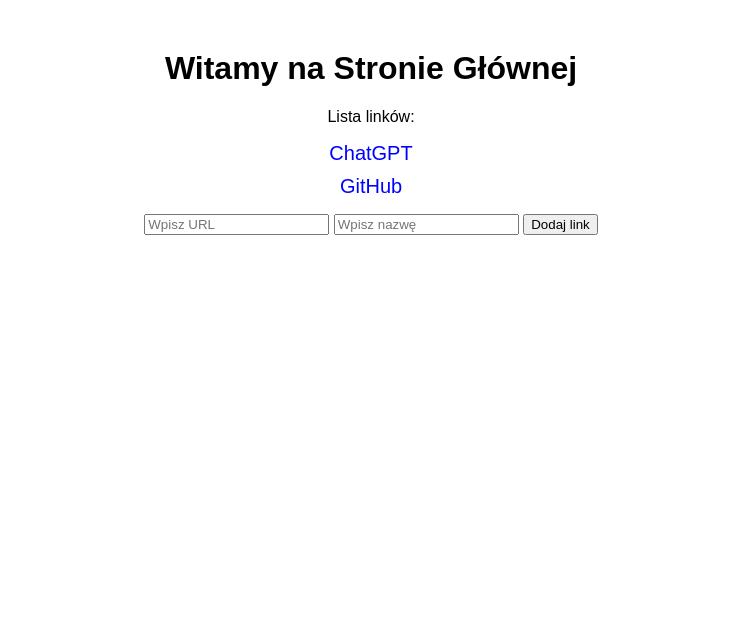
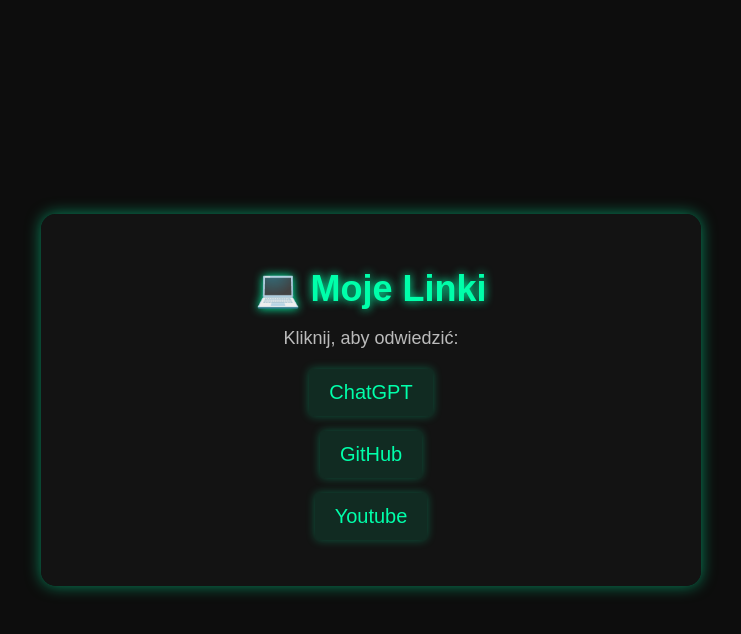
Before and after one commit to DiabeloDev/DiabeloDev, a plain HTML site: page index.html in a window 1280 px wide. Shown: the whole page, without its empty margins (269-1010 px from the left). Drawn offline with Linux system fonts and the light colour scheme.

Commit message:
Update index.html

```diff
--- a/index.html
+++ b/index.html
@@ -3,64 +3,88 @@
 <head>
     <meta charset="UTF-8">
     <meta name="viewport" content="width=device-width, initial-scale=1.0">
-    <title>Strona Główna</title>
+    <title>Moje Linki</title>
     <style>
+        /* Styl ogólny */
         body {
-            font-family: Arial, sans-serif;
+            font-family: 'Arial', sans-serif;
+            background: #0d0d0d;
+            color: #ffffff;
             text-align: center;
-            margin: 50px;
+            margin: 0;
+            padding: 0;
+            min-height: 100vh;
+            display: flex;
+            flex-direction: column;
+            justify-content: center;
+            align-items: center;
         }
+
+        /* Kontener */
+        .container {
+            background: rgba(20, 20, 20, 0.9);
+            padding: 30px;
+            border-radius: 15px;
+            box-shadow: 0 0 15px rgba(0, 255, 170, 0.5);
+            max-width: 600px;
+            width: 90%;
+        }
+
+        h1 {
+            font-size: 36px;
+            margin-bottom: 10px;
+            color: #00ffaa;
+            text-shadow: 0 0 10px #00ffaa;
+        }
+
+        p {
+            font-size: 18px;
+            margin-bottom: 20px;
+            color: #bbbbbb;
+        }
+
+        /* Lista linków */
         ul {
             list-style: none;
             padding: 0;
         }
+
         li {
-            margin: 10px 0;
+            margin: 15px 0;
         }
+
         a {
             text-decoration: none;
-            color: blue;
+            color: #00ffaa;
             font-size: 20px;
+            background: rgba(0, 255, 170, 0.1);
+            padding: 12px 20px;
+            border-radius: 5px;
+            display: inline-block;
+            transition: all 0.3s ease-in-out;
+            box-shadow: 0 0 10px rgba(0, 255, 170, 0.3);
+        }
+
+        a:hover {
+            background: #00ffaa;
+            color: #0d0d0d;
+            transform: scale(1.1);
+            box-shadow: 0 0 20px rgba(0, 255, 170, 0.8);
         }
     </style>
 </head>
 <body>
 
-    <h1>Witamy na Stronie Głównej</h1>
-    <p>Lista linków:</p>
+    <div class="container">
+        <h1>💻 Moje Linki</h1>
+        <p>Kliknij, aby odwiedzić:</p>
 
-    <ul id="linki">
-        <li><a href="https://chatgpt.com/" target="_blank">ChatGPT</a></li>
-        <li><a href="https://github.com/" target="_blank">GitHub</a></li>
-    </ul>
-
-    <input type="text" id="nowyLink" placeholder="Wpisz URL">
-    <input type="text" id="nazwaLinku" placeholder="Wpisz nazwę">
-    <button onclick="dodajLink()">Dodaj link</button>
-
-    <script>
-        function dodajLink() {
-            let url = document.getElementById("nowyLink").value;
-            let nazwa = document.getElementById("nazwaLinku").value;
-            if (url && nazwa) {
-                let lista = document.getElementById("linki");
-                let nowyElement = document.createElement("li");
-                let nowyLink = document.createElement("a");
-
-                nowyLink.href = url;
-                nowyLink.textContent = nazwa;
-                nowyLink.target = "_blank";
-
-                nowyElement.appendChild(nowyLink);
-                lista.appendChild(nowyElement);
-
-                document.getElementById("nowyLink").value = "";
-                document.getElementById("nazwaLinku").value = "";
-            } else {
-                alert("Wypełnij oba pola!");
-            }
-        }
-    </script>
+        <ul>
+            <li><a href="https://chatgpt.com/" target="_blank">ChatGPT</a></li>
+            <li><a href="https://github.com/" target="_blank">GitHub</a></li>
+            <li><a herf="https://www.youtube.com/" target="_blank">Youtube</a></li>
+        </ul>
+    </div>
 
 </body>
 </html>
```
